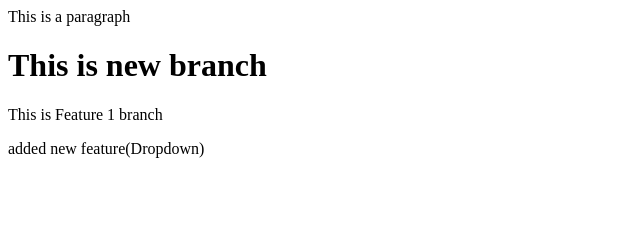
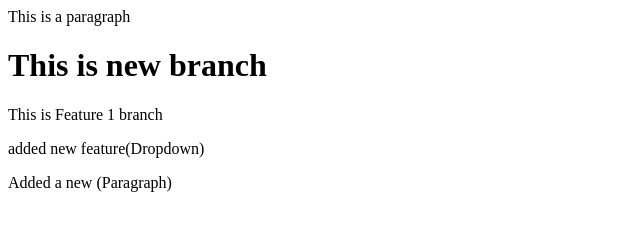
Before and after one commit to SachinShal/localrepo, a plain HTML site: page index.html in a window 1280 px wide. Shown: the whole page, without its empty margins (0-640 px from the left). Drawn offline with Linux system fonts and the light colour scheme.

Commit message:
added new paragraph

```diff
--- a/index.html
+++ b/index.html
@@ -2,3 +2,4 @@
 <h1>This is new branch</h1>
 <p> This is Feature 1 branch</p>
 <p>added new feature(Dropdown)</p>
+<p>Added a new (Paragraph)</p>
```
